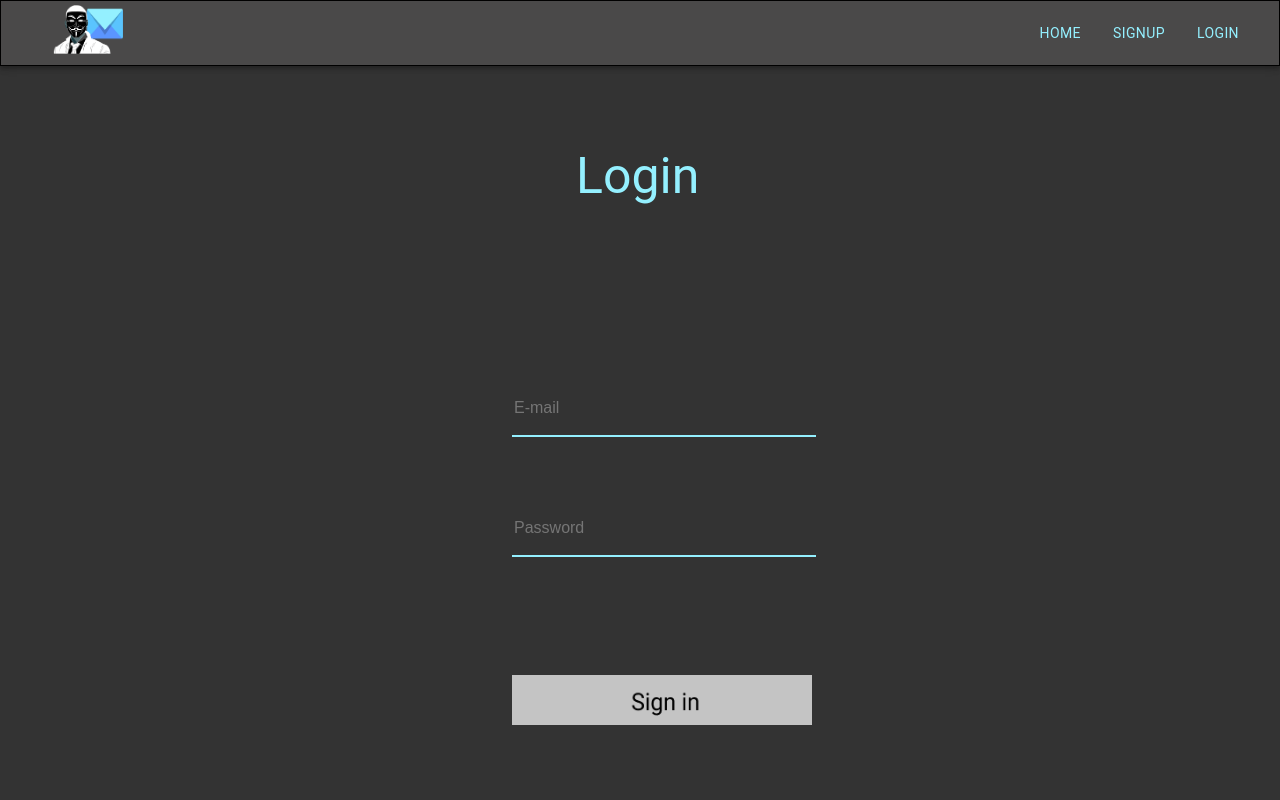
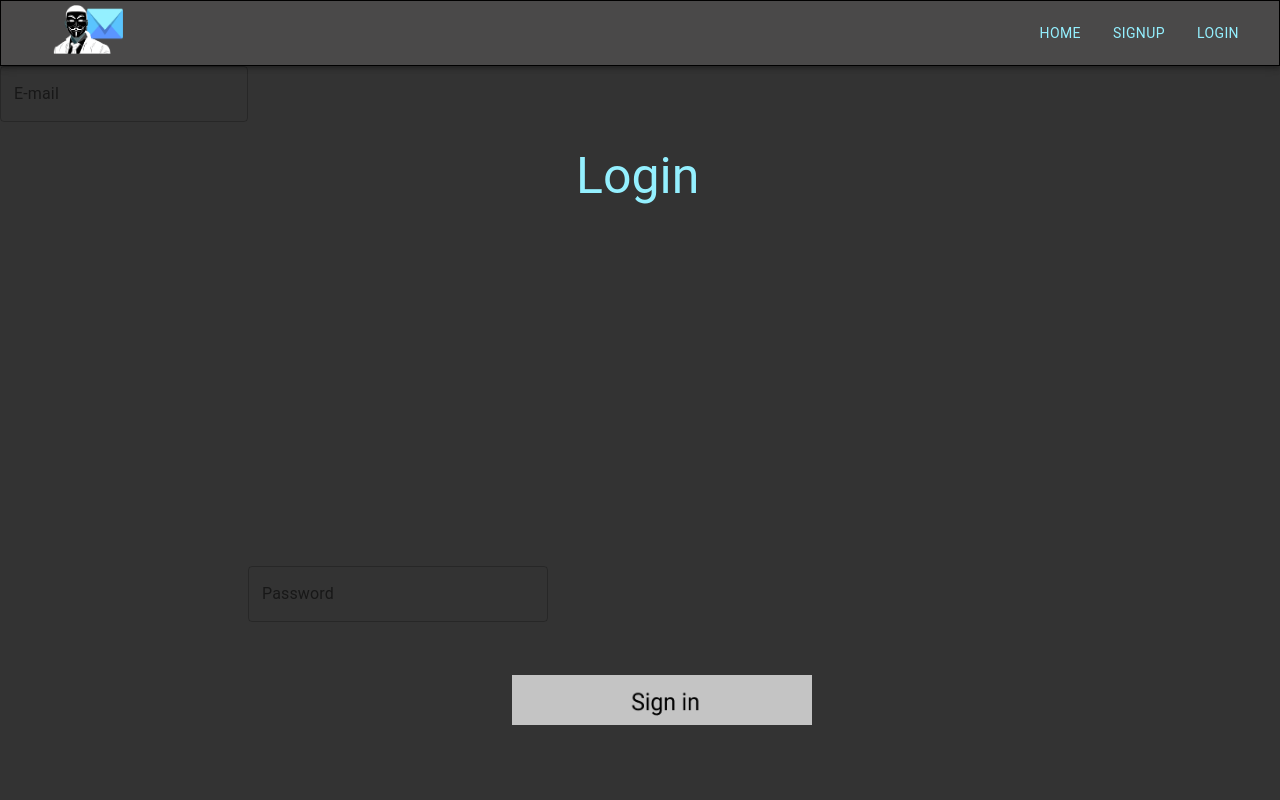
Before and after one commit to TechniekCollegeRotterdam/anonymous-mail-frontend, a React (Create React App) app: page /login in a window 1280 px wide. Shown: the top 800 px of the page. Built offline with nearby package versions, Linux system fonts and the light colour scheme.

Commit message:
Update login.js

```diff
--- a/src/component/loginmap/login.js
+++ b/src/component/loginmap/login.js
@@ -14,6 +14,7 @@ import btn2 from "../../img/Login.png";
 
 // CSS
 import "../../main.css";
+import TextField from "@material-ui/core/TextField";
 
 const useStyles = makeStyles(theme => ({
     root: {
@@ -27,7 +28,7 @@ const useStyles = makeStyles(theme => ({
     }
 }));
 
-export default function ButtonAppBar() {
+export default function Login() {
     const klassen = useStyles();
 
     return (
@@ -62,8 +63,14 @@ export default function ButtonAppBar() {
             </AppBar>
 
             <h2 className="signup-text">Login</h2>
-            <input type="email" placeholder="E-mail" className="Email" />
-            <input type="password" placeholder="Password" className="Password2" />
+            <form noValidate autoComplete="off">
+                <TextField className="Email-login" type="email" id="outlined-basic" label="E-mail"
+                           variant="outlined"
+                />
+                <TextField className="Password2" type="password" id="outlined-basic" label="Password"
+                           variant="outlined"
+                />
+            </form>
             <a href="/verifyLogin">
                 <img src={btn2} alt="sign up" className="login-btn" />
             </a>
```
